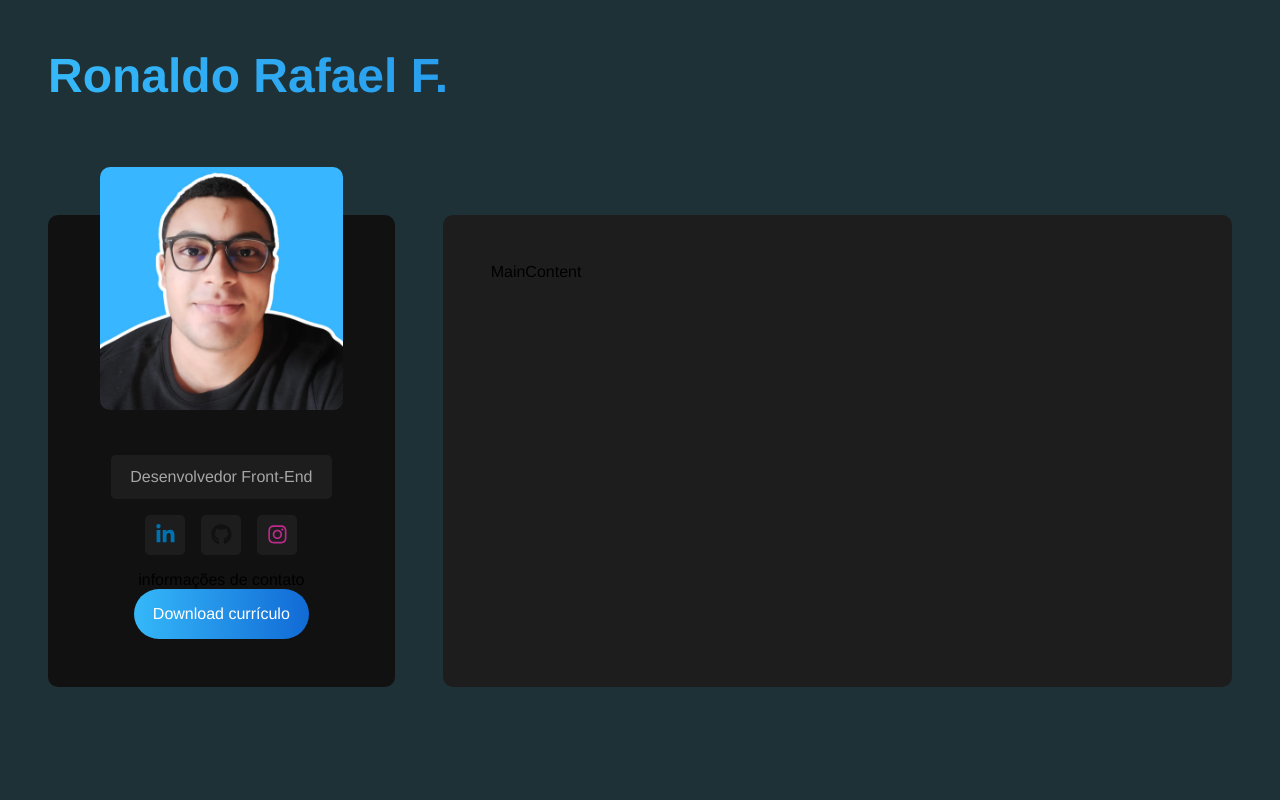
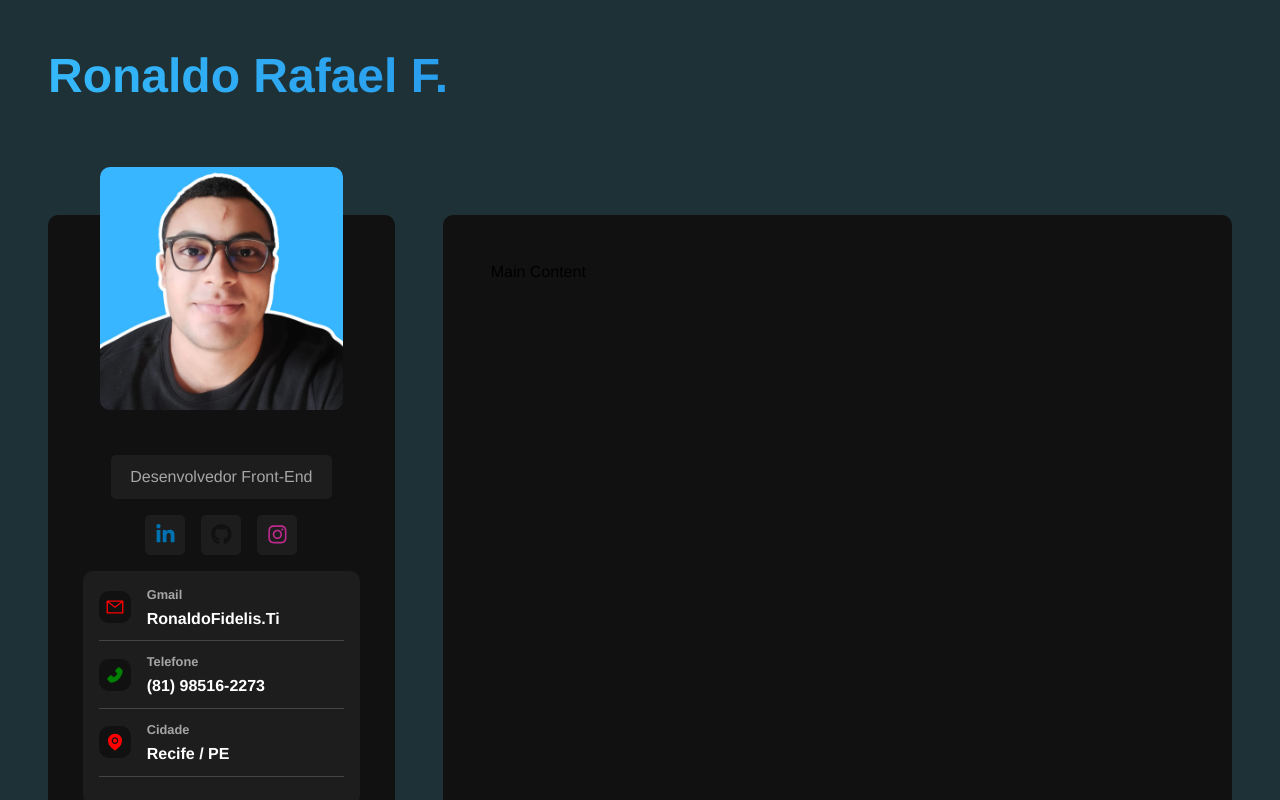
Before and after one commit to RonaldoFidelis/portifolio-reactJs, a React (Vite) app: page / in a window 1280 px wide. Shown: the top 800 px of the page. Built offline with nearby package versions, Linux system fonts and the light colour scheme.

Commit message:
Add-Information

```diff
--- /dev/null
+++ b/src/components/InforContainer.jsx
@@ -0,0 +1,36 @@
+import {AiFillPhone, AiOutlineMail, AiFillEnvironment } from "react-icons/ai"
+
+import "../style/components/info.sass";
+
+
+const InforContainer = () => {
+  return (
+    <section id="information">
+        <div className="info-card">
+            <AiOutlineMail id="email-icon" />
+            <div>
+                <h3>Gmail</h3>
+                <p>RonaldoFidelis.Ti</p>
+            </div>
+        </div>
+
+        <div className="info-card">
+            <AiFillPhone id="phone-icon" />
+            <div>
+                <h3>Telefone</h3>
+                <p>(81) 98516-2273</p>
+            </div>
+        </div>
+
+        <div className="info-card">
+            <AiFillEnvironment id="pin-icon" />
+            <div>
+                <h3>Cidade</h3>
+                <p>Recife / PE</p>
+            </div>
+        </div>
+    </section>
+  );
+};
+
+export default InforContainer;
--- a/src/components/MainContent.jsx
+++ b/src/components/MainContent.jsx
@@ -2,7 +2,7 @@
 
 const MainContent = () => {
   return (
-    <main id="main-content">MainContent</main>
+    <main id="main-content">Main Content</main>
   )
 }
 
--- a/src/components/Sidebar.jsx
+++ b/src/components/Sidebar.jsx
@@ -2,14 +2,18 @@
 
 //Importando estilo
 import "../style/components/sidebar.sass";
+import InforContainer from "./InforContainer";
+
 import SocialMidiaNetworks from "./SocialMidiaNetworks";
 
+
 const Sidebar = () => {
-  return (<aside id="sidebar">
+  return (
+    <aside id="sidebar">
       <img src={Avatar} alt="ft_perfil" />
       <p className="title">Desenvolvedor Front-End</p>
       <SocialMidiaNetworks />
-    <p>informações de contato</p>
+      <InforContainer />
       <a href="../src/files/Curiculo - Ronaldo Rafael Fidelis Da Silva.pdf" className="btn" download>
         Download currículo
       </a>
--- /dev/null
+++ b/src/style/components/info.sass
@@ -0,0 +1,45 @@
+@use '../variables'
+@use '../mixins'
+
+#information
+    @include mixins.center
+    flex-direction: column
+    background-color: variables.$bg-color-secondary
+    padding: 1rem
+    margin-bottom: 2rem
+    text-align: left
+    width: 80%
+    border-radius: variables.$container-border-radius
+
+    .info-card
+        @include mixins.center
+        justify-content: start
+        gap: 1rem
+        padding-bottom: .8rem
+        margin-bottom: .8rem
+        border-bottom: 1px solid #444
+        width: 100%
+
+        h3
+            color: variables.$text-color-secondary
+            font-size: .8rem
+            margin-bottom: .5rem
+        p
+            color: variables.$text-color
+            font-weight: bold
+
+        svg
+            background-color: variables.$bg-color
+            padding: .4rem
+            width: 2rem
+            height: 2rem
+            border-radius: variables.$container-border-radius
+
+        #email-icon
+            color: red
+
+        #phone-icon
+            color: green
+
+        #pin-icon
+            color: red
--- a/src/style/components/maincontent.sass
+++ b/src/style/components/maincontent.sass
@@ -1,7 +1,7 @@
 @use '../variables'
 
 #main-content
-    background-color: variables.$bg-color-secondary
+    background-color: variables.$bg-color
     flex: 2 1 0
     border-radius: variables.$container-border-radius
     padding: 3rem
```
Lines whose indentation alone changed are shown as unchanged.
